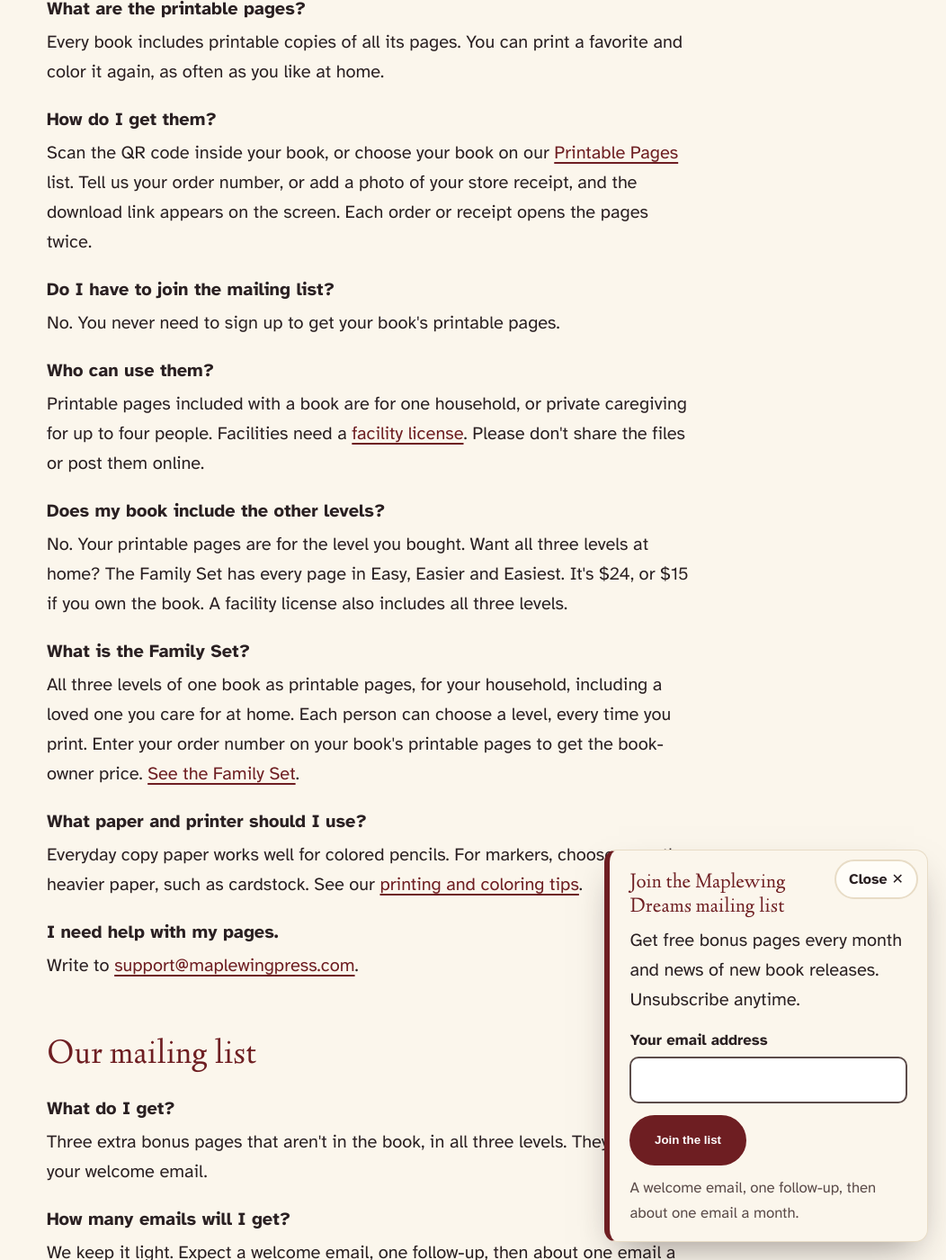
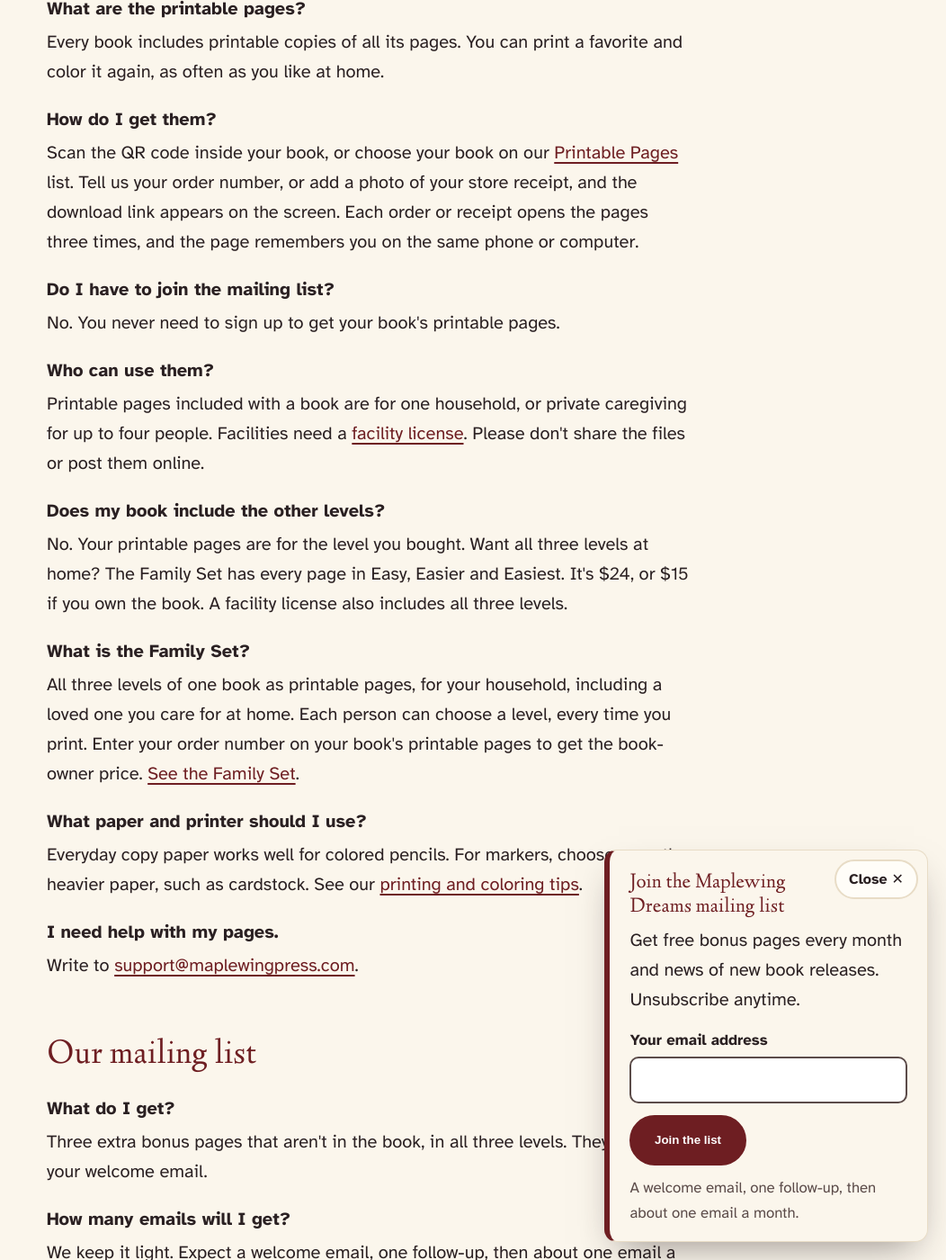
Before and after one commit to maplewingpress/maplewingpress, a Jekyll site: the page built from faq/index.html, in a window 1280 px wide and 1400 px high, scrolled down 1185 px. Shown: the whole window at 90% size, without its empty margins (228-1280 px from the left). Built offline with Jekyll 4.4.1, drawn with Linux system fonts in a browser that asks for light colours.

Commit message:
Purchase check: three uses per receipt, remember the check on this device, bookmark note (Tracy, Oct 26)
Co-Authored-By: Claude Opus 5.5 (1M context) <noreply@anthropic.com>
Claude-Session: https://claude.ai/code/session_01ExhB8rXZm56c3hBbj4GzvL

```diff
--- a/_layouts/print.html
+++ b/_layouts/print.html
@@ -41,7 +41,7 @@ layout: default
     </div>
     <div class="pc-result" role="status" aria-live="polite" tabindex="-1" hidden></div>
   </form>
-  <p class="small">You never need to sign up for anything to get your pages. Each order or receipt opens the pages twice, so keep your download somewhere safe.</p>
+  <p class="small">You never need to sign up for anything to get your pages. Each order or receipt opens the pages three times.</p>
   <noscript><p class="card notice">This check needs JavaScript turned on. Or write to <a href="mailto:{{ site.support_email }}">{{ site.support_email }}</a> and we will send your pages.</p></noscript>
   {% else %}
   <ol class="steps">
--- a/assets/css/site.css
+++ b/assets/css/site.css
@@ -290,3 +290,4 @@ a.sheet-paper:focus-visible { outline-offset: 6px; }
 .pc-result h2 { font-size: 1.35rem; margin: 1.4rem 0 .4rem; }
 .pc-source .ml-check { align-items: center; margin-bottom: .6rem; }
 .pc-source .ml-check input { margin: 0; }
+.pc-result .pc-bookmark { border-left: 6px solid var(--gold); padding-left: 1rem; }
--- a/faq/index.html
+++ b/faq/index.html
@@ -25,7 +25,7 @@ description: Answers to common questions about Maplewing Dreams coloring books,
   <dt>What are the printable pages?</dt>
   <dd>Every book includes printable copies of all its pages. You can print a favorite and color it again, as often as you like at home.</dd>
   <dt>How do I get them?</dt>
-  <dd>Scan the QR code inside your book, or choose your book on our <a href="{{ '/print/' | relative_url }}">Printable Pages</a> list. Tell us your order number, or add a photo of your store receipt, and the download link appears on the screen. Each order or receipt opens the pages twice.</dd>
+  <dd>Scan the QR code inside your book, or choose your book on our <a href="{{ '/print/' | relative_url }}">Printable Pages</a> list. Tell us your order number, or add a photo of your store receipt, and the download link appears on the screen. Each order or receipt opens the pages three times, and the page remembers you on the same phone or computer.</dd>
   <dt>Do I have to join the mailing list?</dt>
   <dd>No. You never need to sign up to get your book's printable pages.</dd>
   <dt>Who can use them?</dt>
```
Also changed, not shown: assets/js/purchase-check.js (+20 -5 lines), docs/purchase-check/SETUP.md (+7 -7 lines), 1 other file.
